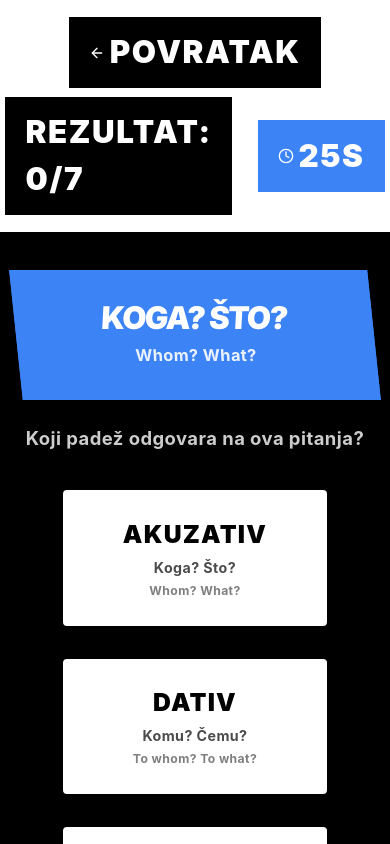
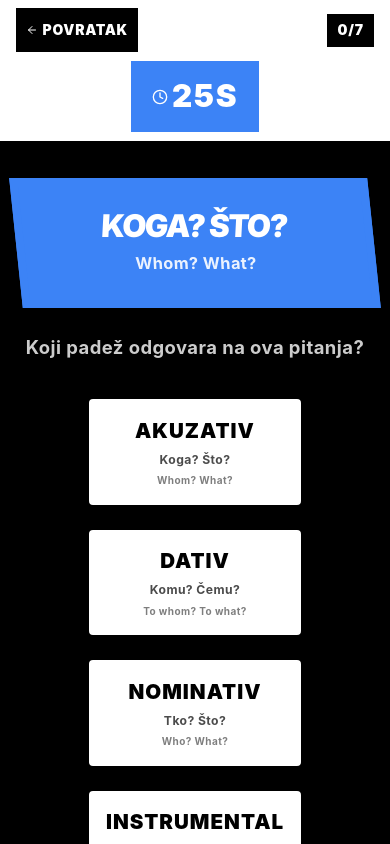
Before and after one commit to UncleDanCast/padezi-play-lab, a React (Vite) app: page /question-to-case in a window 390 px wide. Shown: the top 844 px of the page. Built offline with nearby package versions, Linux system fonts and the light colour scheme.

Commit message:
Refine mobile layout
Improve the mobile layout of the "Case Detective" game, focusing on the header and overall screen responsiveness for various mobile resolutions.

```diff
--- a/src/pages/QuestionToCaseGame.tsx
+++ b/src/pages/QuestionToCaseGame.tsx
@@ -285,8 +285,38 @@ const QuestionToCaseGame = () => {
     <div className="min-h-screen bg-brutalist-black text-brutalist-white">
       {/* Header */}
       <header className="bg-brutalist-white text-brutalist-black border-b-4 sm:border-b-8 border-brutalist-black">
-        <div className="container-responsive py-fluid-md">
-          <div className="flex flex-col sm:flex-row items-center justify-between gap-fluid-sm">
+        <div className="container-responsive py-fluid-sm sm:py-fluid-md">
+          {/* Mobile Layout - Stacked */}
+          <div className="flex flex-col gap-fluid-sm sm:hidden">
+            <div className="flex items-center justify-between">
+              <Link to="/">
+                <motion.button
+                  className="bg-brutalist-black text-brutalist-white px-fluid-sm py-fluid-xs border-2 border-brutalist-black hover:bg-brutalist-gray transition-colors flex items-center gap-fluid-xs brutalist-subtitle text-sm touch-target"
+                  whileHover={{ scale: 1.05 }}
+                  whileTap={{ scale: 0.95 }}
+                >
+                  <ArrowLeft className="w-3 h-3" />
+                  POVRATAK
+                </motion.button>
+              </Link>
+
+              <div className="bg-brutalist-black text-brutalist-white px-fluid-sm py-fluid-xs border-2 border-brutalist-black brutalist-subtitle text-sm">
+                {score}/7
+              </div>
+            </div>
+
+            <div className="flex justify-center">
+              <div className={`px-fluid-md py-fluid-sm border-4 flex items-center gap-fluid-xs brutalist-subtitle ${
+                timeLeft <= 10 ? 'bg-advanced text-advanced-foreground border-advanced animate-pulse' : 'bg-intermediate text-intermediate-foreground border-intermediate'
+              }`}>
+                <Clock className="w-4 h-4" />
+                {timeLeft}s
+              </div>
+            </div>
+          </div>
+
+          {/* Desktop Layout - Horizontal */}
+          <div className="hidden sm:flex items-center justify-between">
             <Link to="/">
               <motion.button
                 className="bg-brutalist-black text-brutalist-white px-fluid-md py-fluid-sm border-4 border-brutalist-black hover:bg-brutalist-gray transition-colors flex items-center gap-fluid-xs brutalist-subtitle touch-target"
@@ -342,26 +372,26 @@ const QuestionToCaseGame = () => {
         </AnimatePresence>
 
         {/* Answer Options Grid */}
-        <div className="grid grid-cols-1 sm:grid-cols-2 gap-fluid-lg max-w-4xl mx-auto mb-fluid-xl">
+        <div className="grid grid-cols-1 sm:grid-cols-2 gap-fluid-md sm:gap-fluid-lg max-w-4xl mx-auto mb-fluid-xl">
           {shuffledOptions.slice(0, 4).map((option, index) => (
             <motion.button
               key={`${option.case}-${currentQuestionIndex}`}
               onClick={() => handleAnswerClick(option)}
               disabled={showFeedback}
-              className={`p-fluid-lg border-4 transition-all duration-300 brutalist-text min-h-[120px] flex flex-col justify-center items-center touch-target rounded-lg ${getOptionStyle(option)}`}
+              className={`p-fluid-md sm:p-fluid-lg border-4 transition-all duration-300 brutalist-text min-h-[100px] sm:min-h-[120px] flex flex-col justify-center items-center touch-target rounded-lg ${getOptionStyle(option)}`}
               whileHover={!showFeedback ? { scale: 1.02, rotate: index % 2 === 0 ? 1 : -1 } : {}}
               whileTap={!showFeedback ? { scale: 0.98 } : {}}
               initial={{ opacity: 0, y: 20 }}
               animate={{ opacity: 1, y: 0 }}
               transition={{ delay: index * 0.1 }}
             >
-              <div className="text-fluid-2xl brutalist-subtitle mb-fluid-xs">
+              <div className="text-fluid-xl sm:text-fluid-2xl brutalist-subtitle mb-fluid-xs">
                 {option.case}
               </div>
-              <div className="text-fluid-sm opacity-70 mb-fluid-xs">
+              <div className="text-fluid-xs sm:text-fluid-sm opacity-70 mb-fluid-xs text-center">
                 {option.questions}
               </div>
-              <div className="text-fluid-xs opacity-50">
+              <div className="text-[10px] sm:text-fluid-xs opacity-50 text-center">
                 {option.description}
               </div>
             </motion.button>
```
